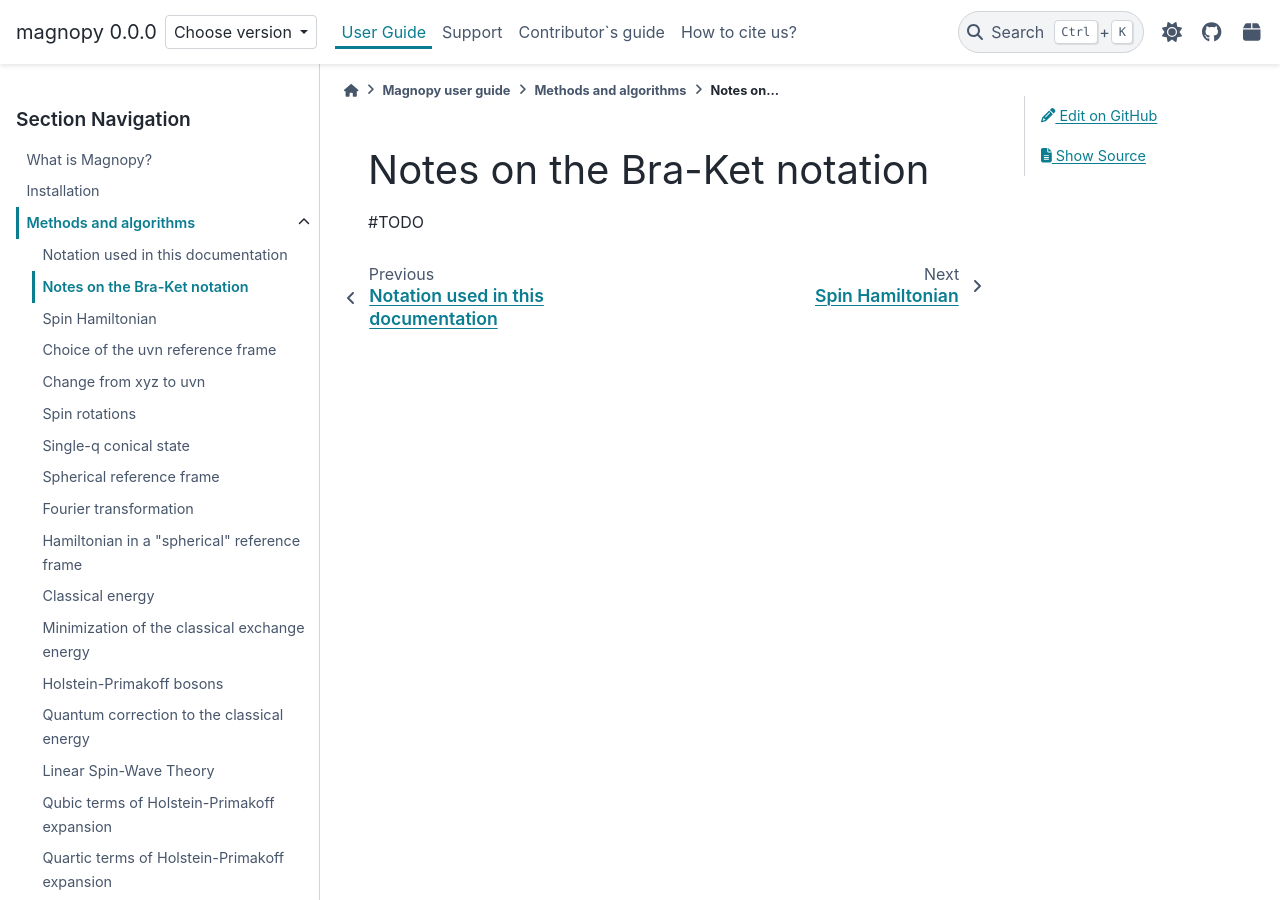
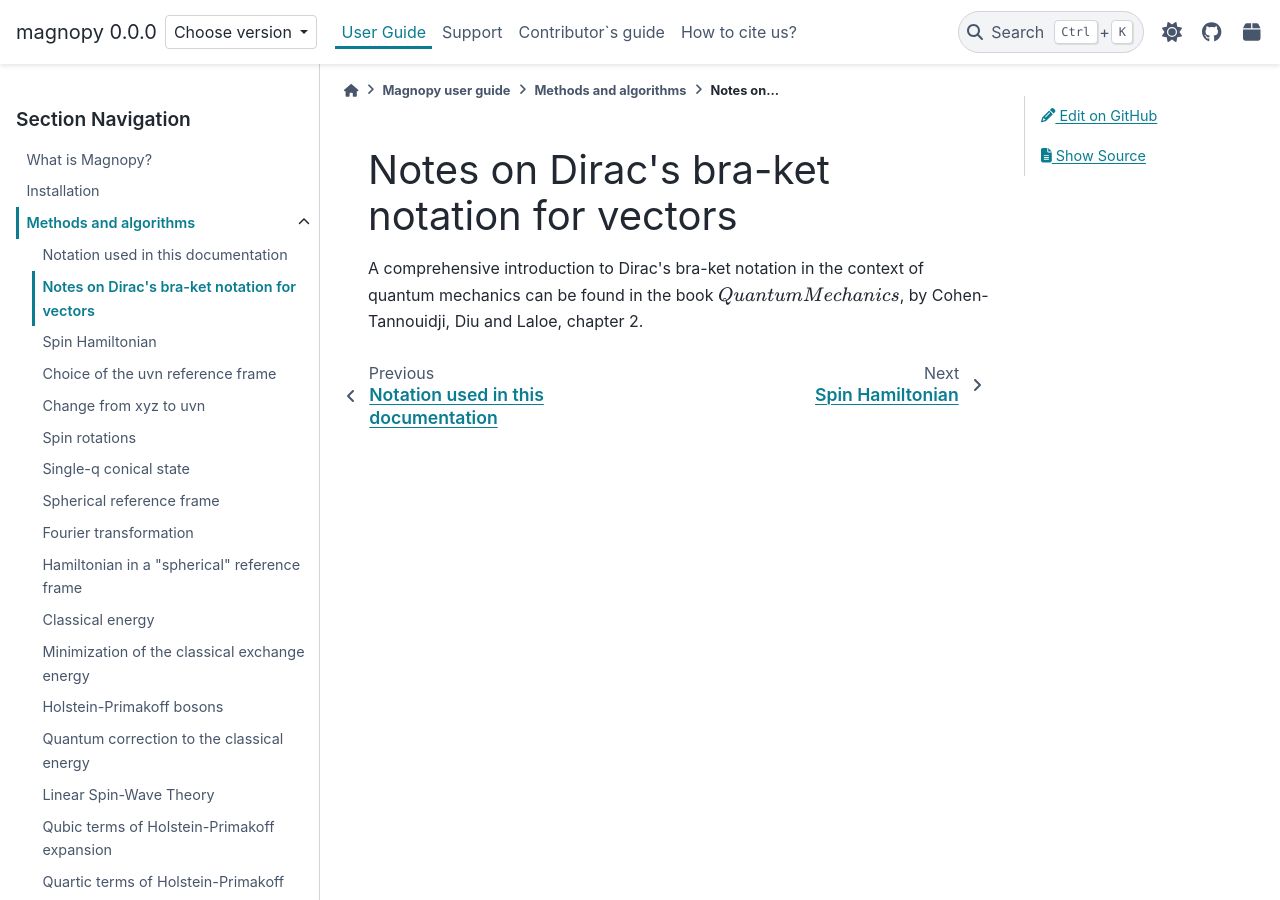
Before and after one commit to marcomarino123/magnopy, a Sphinx documentation site: the page built from docs/source/user-guide/methods/bra-ket.rst, in a window 1280 px wide and 900 px high. Built offline with Sphinx 7.4.7 and the PyData theme 0.15.4, drawn with Linux system fonts in a browser that asks for light colours; a script that is not in the unit is left out.

Commit message:
Bibliography added
A reference to Cohen's book has been included.

```diff
--- a/docs/source/user-guide/methods/bra-ket.rst
+++ b/docs/source/user-guide/methods/bra-ket.rst
@@ -1,7 +1,8 @@
 .. _user-guide_methods_bra-ket:
 
-*****************************
-Notes on the Bra-Ket notation
-*****************************
+**********************************************
+Notes on Dirac's bra-ket notation for vectors
+**********************************************
 
-#TODO
+A comprehensive introduction to Dirac's bra-ket notation in the context of quantum mechanics can be found in the book
+:math:`Quantum Mechanics`, by Cohen-Tannouidji, Diu and Laloe, chapter 2.
```
